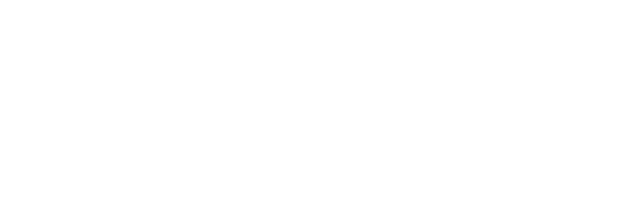
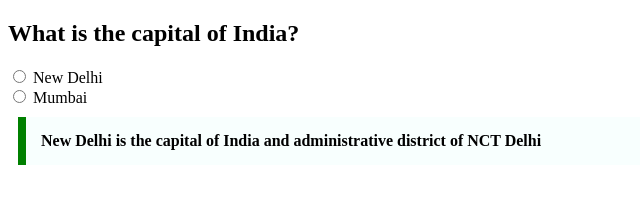
Before and after one commit to acciojob/trivia-shivampycharm, a website: page main.html in a window 1280 px wide. Shown: the whole page, without its empty margins (0-640 px from the left). Drawn offline with Linux system fonts and the light colour scheme.

Commit message:
Code is completed

```diff
--- a/main.html
+++ b/main.html
@@ -1,16 +1,26 @@
 <!DOCTYPE html>
 
 <html>
+  <head>
+    <link rel="stylesheet" href="styles.css" />
+  </head>
 
-<head>
-	<link rel="stylesheet" href="styles.css">
-</head>
+  <body>
+    <!-- the entire body must be written by student -->
+    <h2>What is the capital of India?</h2>
+    <div>
+      <input type="radio" id="New_Delhi" name="capital" />
+      <label for="New_Delhi">New Delhi</label>
+    </div>
+    <div>
+      <input type="radio" id="Mumbai" name="capital" />
+      <label for="Mumbai">Mumbai</label>
+    </div>
 
-<body>
-	<!-- the entire body must be written by student -->
-    <script type="text/javascript" src="./script.js">
-</script>
+    <blockquote cite="https://en.wikipedia.org/wiki/New_Delhi">
+      New Delhi is the capital of India and administrative district of NCT Delhi
+    </blockquote>
 
-</body>
-
+    <script type="text/javascript" src="./script.js"></script>
+  </body>
 </html>
--- a/styles.css
+++ b/styles.css
@@ -1,2 +1,10 @@
+/* Your CSS Code here. */
 
-/* Your CSS Code here. */
+blockquote {
+    max-width: 600px;
+    margin: 10px;
+    padding: 15px;
+    border-left: 8px solid green;
+    background-color: #f8fffe;
+    font-weight: bold;
+}
```
